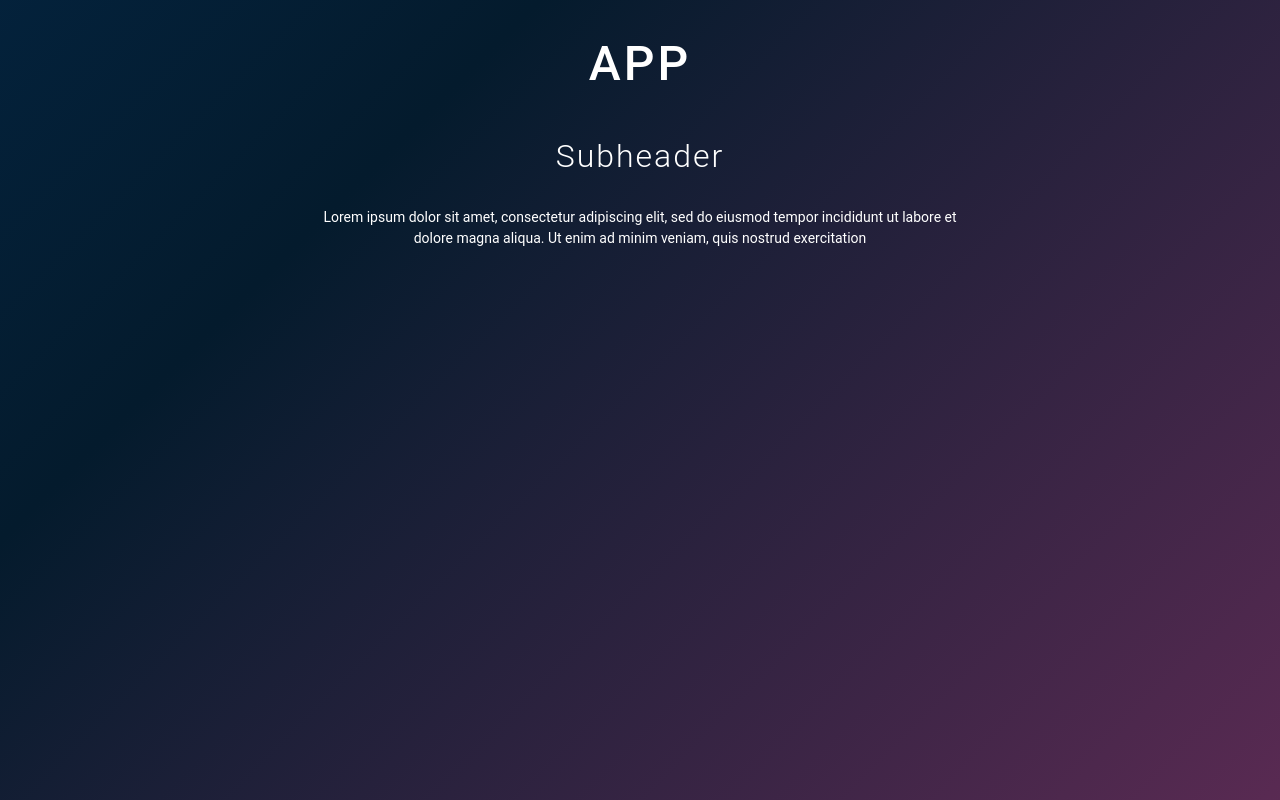
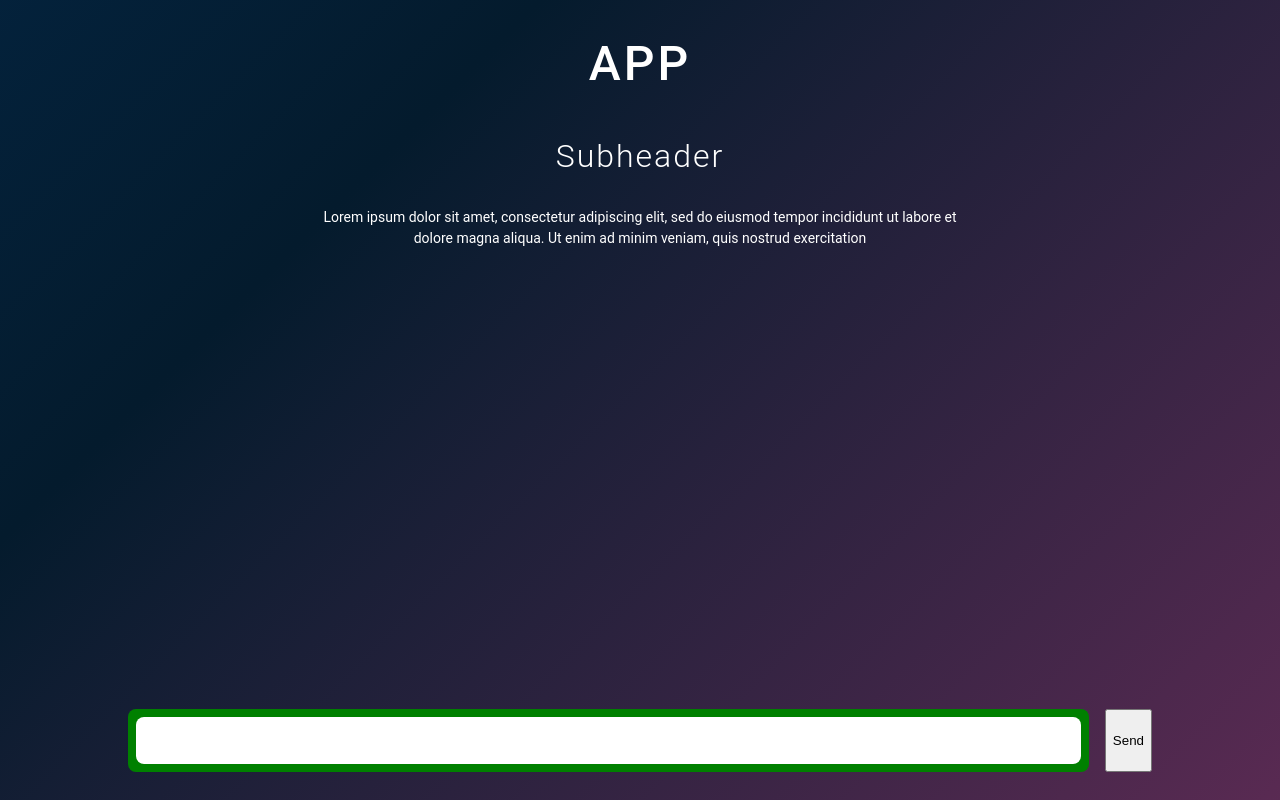
Before and after one commit to ibardash/zootalk-app, a React (Create React App) app: page / in a window 1280 px wide. Built offline with nearby package versions, Linux system fonts and the light colour scheme.

Commit message:
feat: add message input and bubble

```diff
--- a/package.json
+++ b/package.json
@@ -3,6 +3,7 @@
   "version": "0.1.0",
   "private": true,
   "dependencies": {
+    "animate.css": "^4.1.1",
     "axios": "^0.21.1",
     "react": "^17.0.2",
     "react-dom": "^17.0.2",
--- a/src/App.tsx
+++ b/src/App.tsx
@@ -1,19 +1,31 @@
-import React from "react";
+import { useCallback, useState } from "react";
 import styled from "styled-components";
-import { Header, MessageList } from "./components";
+import { Header, MessageInput, MessageList } from "./components";
 
 function App() {
+  const [messages, setMessages] = useState<string[]>([]);
+
+  const updateMessages = useCallback(
+    (message: string) => {
+      setMessages([...messages, message]);
+    },
+    [messages]
+  );
+
   return (
     <Container>
       <InnerContainer>
         <Header />
-        <MessageList />
+        <MessageList messages={messages} />
+        <StyledMessageInput onSubmit={updateMessages} />
       </InnerContainer>
     </Container>
   );
 }
 
 const Container = styled.div`
+  display: flex;
+  flex-direction: column;
   padding: 2em 0;
   background: linear-gradient(-45deg, #ea4492, #041b2d, #004e9a);
   background-size: 400% 400%;
@@ -33,6 +45,9 @@ const Container = styled.div`
 `;
 
 const InnerContainer = styled.div`
+  display: flex;
+  flex: 1;
+  flex-direction: column;
   padding: 0 1rem;
 
   @media (min-width: 80rem) {
@@ -40,4 +55,8 @@ const InnerContainer = styled.div`
   }
 `;
 
+const StyledMessageInput = styled(MessageInput)`
+  margin-top: 16px;
+`;
+
 export default App;
--- /dev/null
+++ b/src/components/MessageBubble/MessageBubble.tsx
@@ -0,0 +1,24 @@
+import styled from "styled-components";
+import "animate.css";
+
+export interface MessageBubbleProps {
+  children: string;
+}
+
+export function MessageBubble({ children: message }: MessageBubbleProps) {
+  return (
+    <OuterContainer className="animate__animated animate__bounceInUp">
+      {message}
+    </OuterContainer>
+  );
+}
+
+const OuterContainer = styled.div`
+  border-radius: 8px;
+  background-color: #fff;
+  padding: 12px;
+  margin-top: 16px;
+  width: fit-content;
+  max-width: 400px;
+  color: #404040;
+`;
--- /dev/null
+++ b/src/components/MessageBubble/index.ts
@@ -0,0 +1 @@
+export * from "./MessageBubble";
--- /dev/null
+++ b/src/components/MessageInput/MessageInput.tsx
@@ -0,0 +1,59 @@
+import { ChangeEvent, FormEvent, useCallback, useState } from "react";
+import styled from "styled-components";
+import "animate.css";
+
+export interface MessageInputProps {
+  onSubmit: (message: string) => void;
+  className?: string;
+}
+
+export function MessageInput({ onSubmit, className }: MessageInputProps) {
+  const [message, setMessage] = useState("");
+
+  const onChangeHandler = useCallback(
+    (event: ChangeEvent<HTMLInputElement>) => {
+      setMessage(event.target.value);
+    },
+    []
+  );
+
+  const onSubmitHandler = useCallback(
+    (event: FormEvent<HTMLFormElement>) => {
+      event.preventDefault();
+      onSubmit(message);
+      setMessage("");
+    },
+    [message, onSubmit]
+  );
+
+  return (
+    <Form onSubmit={onSubmitHandler} className={className}>
+      <Wrapper>
+        <Input type="text" value={message} onChange={onChangeHandler} />
+      </Wrapper>
+      <button type="submit">Send</button>
+    </Form>
+  );
+}
+
+const Form = styled.form`
+  display: flex;
+`;
+
+const Wrapper = styled.div`
+  background-color: green;
+  display: flex;
+  border-radius: 8px;
+  padding: 8px;
+  margin-right: 16px;
+  flex: 1;
+`;
+
+const Input = styled.input`
+  border-width: 0px;
+  border-radius: 8px;
+  background-color: #fff;
+  font-size: 20px;
+  padding: 12px;
+  flex: 1;
+`;
--- /dev/null
+++ b/src/components/MessageInput/index.ts
@@ -0,0 +1 @@
+export * from "./MessageInput";
--- a/src/components/MessageList/MessageList.tsx
+++ b/src/components/MessageList/MessageList.tsx
@@ -1,3 +1,30 @@
-export function MessageList() {
-  return null;
+import { MessageBubble } from "../MessageBubble";
+import styled from "styled-components";
+
+export interface MessageListProps {
+  messages: string[];
 }
+
+export function MessageList({ messages }: MessageListProps) {
+  return (
+    <OuterContainer>
+      <InnerContainer className="scrollable-content content">
+        {messages.map((message, i) => (
+          <MessageBubble key={i}>{message}</MessageBubble>
+        ))}
+      </InnerContainer>
+    </OuterContainer>
+  );
+}
+
+const OuterContainer = styled.div`
+  display: flex;
+  flex: 1;
+  overflow: hidden;
+`;
+
+const InnerContainer = styled.div`
+  display: flex;
+  flex-direction: column;
+  flex: 0 1 auto;
+`;
--- a/src/components/index.ts
+++ b/src/components/index.ts
@@ -1,2 +1,4 @@
 export * from "./Header";
 export * from "./MessageList";
+export * from "./MessageInput";
+export * from "./MessageBubble";
--- a/src/index.css
+++ b/src/index.css
@@ -10,7 +10,8 @@ body {
 }
 
 body > #root > div {
-  min-height: 100vh;
+  height: 100vh;
+  overflow: hidden;
 }
 
 *,
@@ -50,3 +51,10 @@ p,
 div {
   font-size: 0.875rem;
 }
+
+input:focus,
+select:focus,
+textarea:focus,
+button:focus {
+  outline: none;
+}
```
Also changed, not shown: 1 other file (tests, documents, lock files or other folders).
